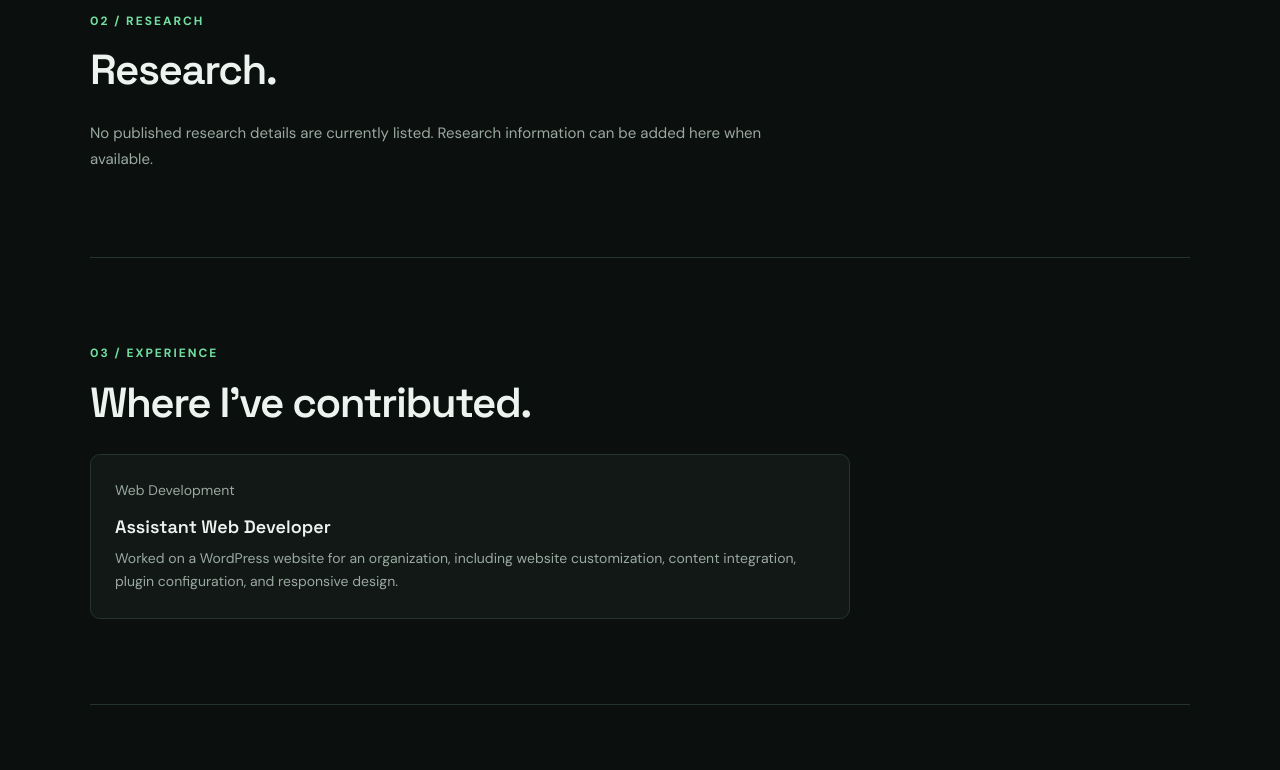
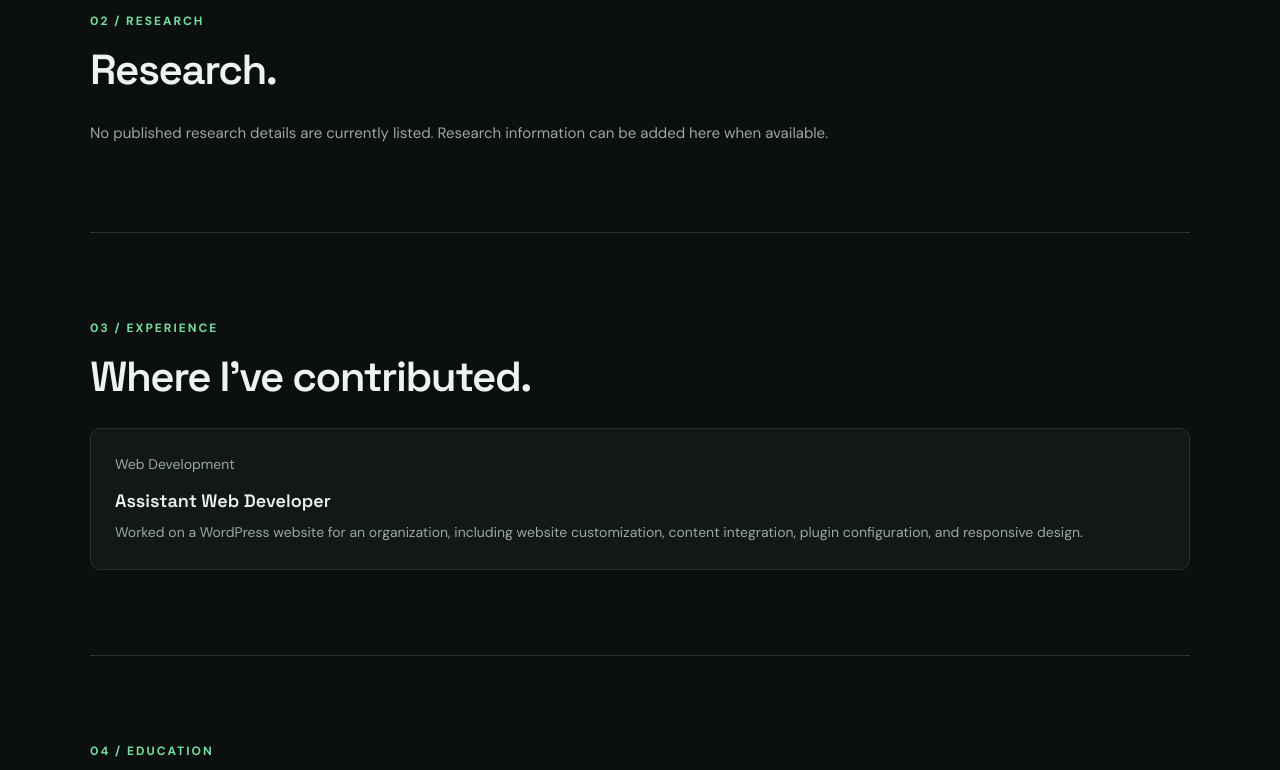
Before and after one commit to sajeeb-kumar/sajeeb-kumar.github.io, a plain HTML site: page index.html in a window 1280 px wide. Shown: the part 1360-2130 px from the top of the page. Drawn offline with Linux system fonts and the light colour scheme.

Commit message:
Implement consistent margins for main sections
Added CSS rules to ensure consistent margins and alignment for main sections.

```diff
--- a/index.html
+++ b/index.html
@@ -569,6 +569,28 @@
   }
 }
 
+  /* =====================================================
+   FIX: CONSISTENT LEFT AND RIGHT PAGE MARGINS
+   ===================================================== */
+
+/* Keep all main sections aligned */
+main > .container {
+    width: 88%;
+    max-width: 1100px;
+    margin-left: auto;
+    margin-right: auto;
+}
+
+/* Prevent sections from exceeding container width */
+main > .container > section {
+    width: 100%;
+    box-sizing: border-box;
+}
+
+/* Keep headings and cards inside their sections */
+main > .container > section > * {
+    max-width: 100%;
+}
   </style>
 
 </head>
```
